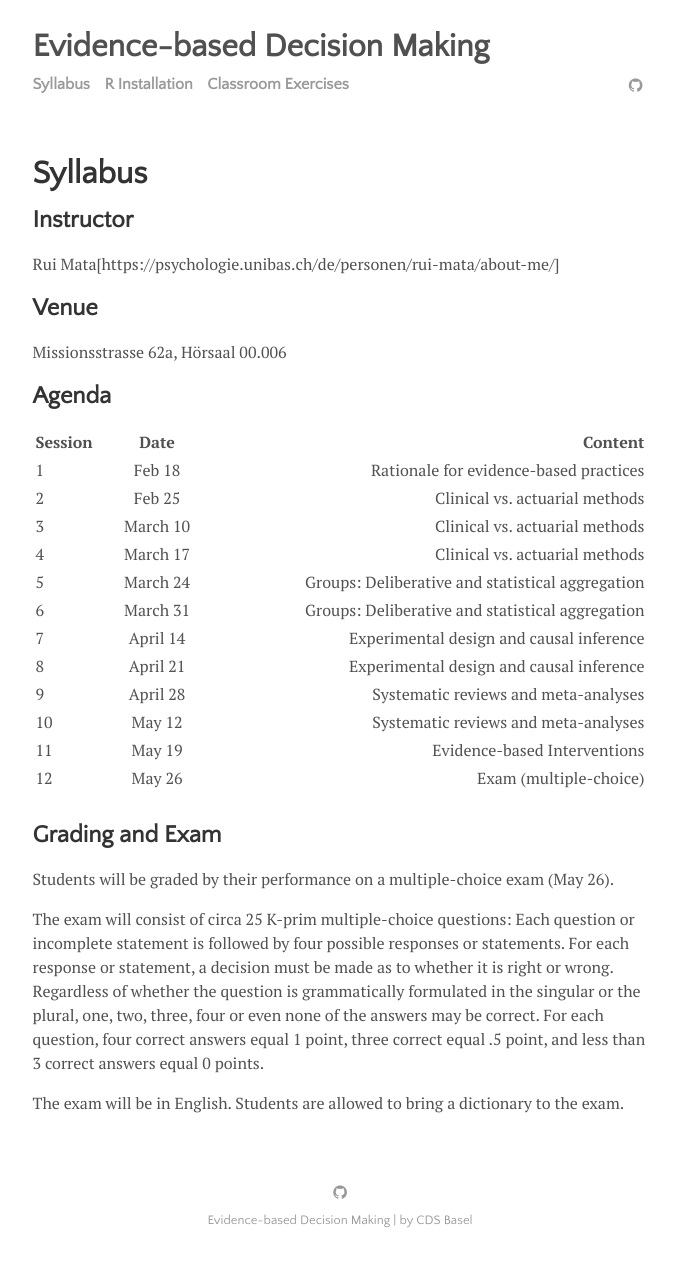
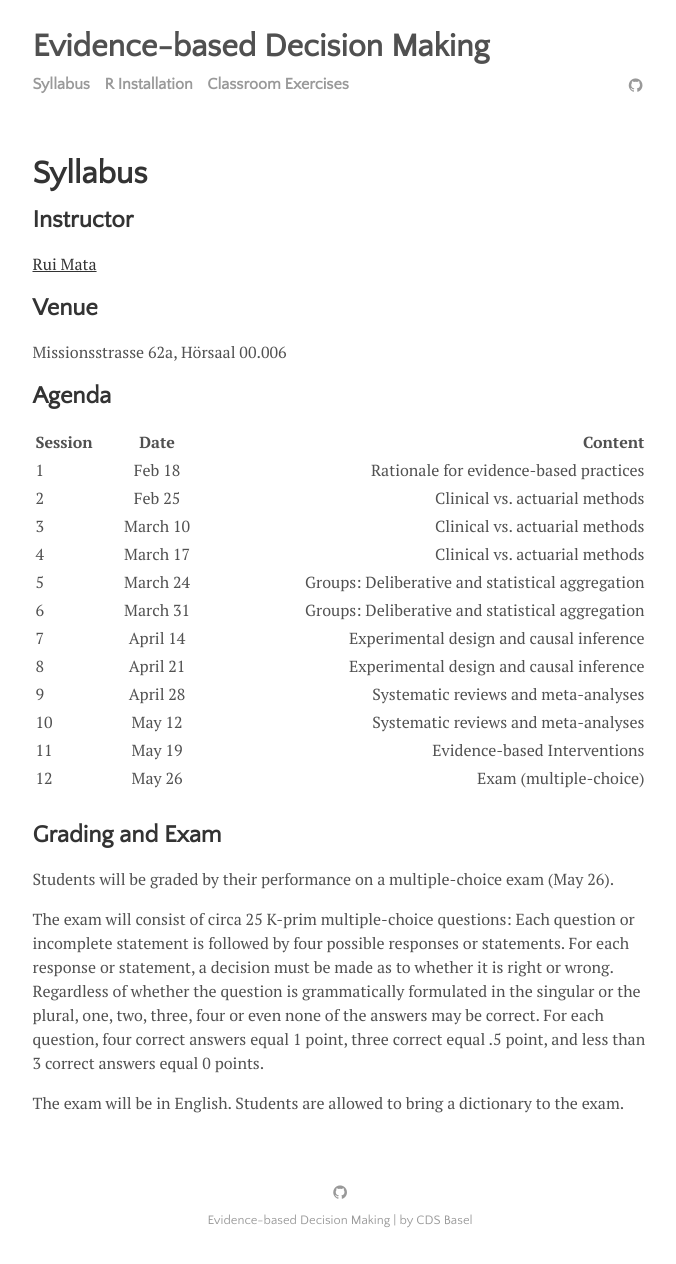
Before and after one commit to matarui/evidencebaseddm, a Jekyll site: the page built from menu/syllabus.md, in a window 1280 px wide. Shown: the whole page, without its empty margins (300-976 px from the left). Built offline with Jekyll 4.4.1, drawn with Linux system fonts in a browser that asks for light colours.

Commit message:
Update syllabus.md

```diff
--- a/menu/syllabus.md
+++ b/menu/syllabus.md
@@ -4,7 +4,7 @@ title: Syllabus
 ---
 
 ## Instructor
-Rui Mata[https://psychologie.unibas.ch/de/personen/rui-mata/about-me/]
+[Rui Mata](https://psychologie.unibas.ch/de/personen/rui-mata/about-me/)
 
 ## Venue
 Missionsstrasse 62a, Hörsaal 00.006
```
